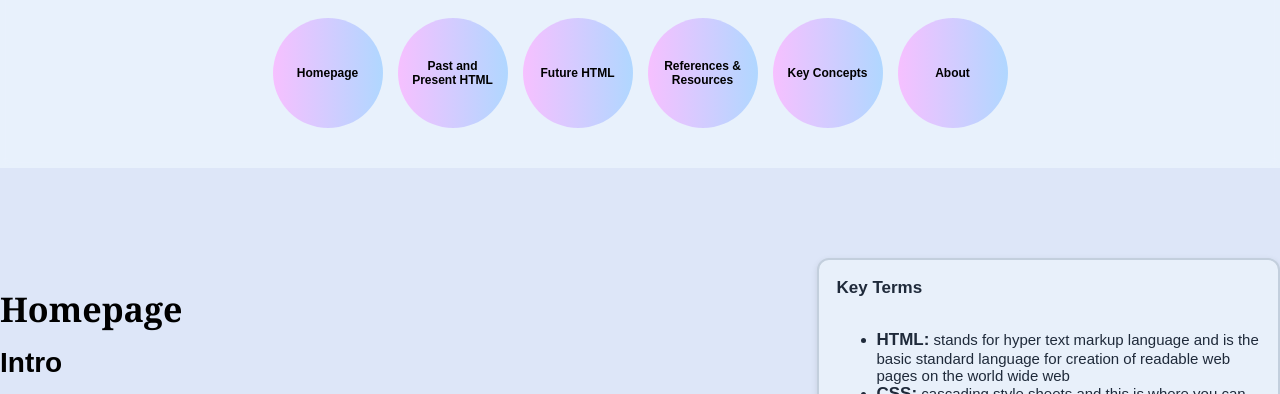
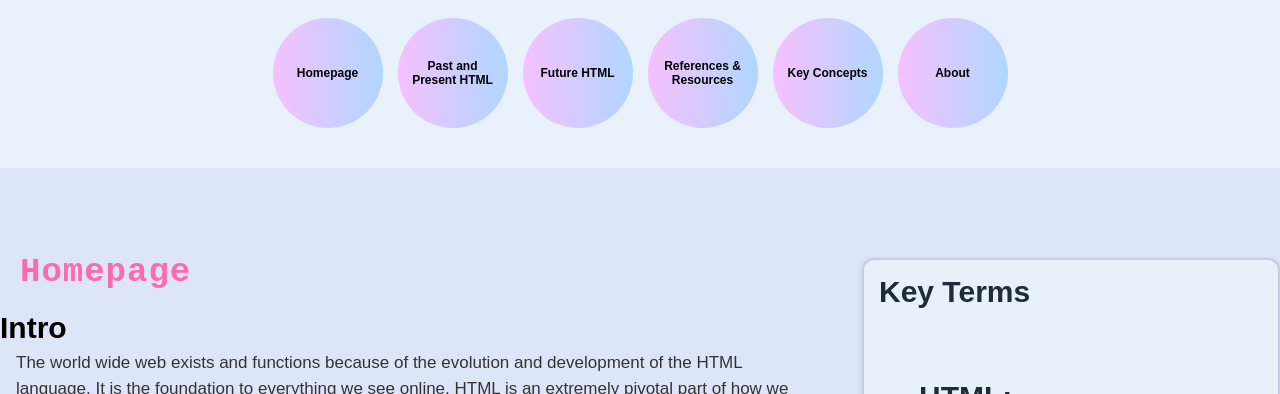
Before and after one commit to evalarin/evalarin.github.io, a plain HTML site: page index.html in a window 1280 px wide. Both pictures are taken after a click on the button "Homepage". Shown: the part 406-800 px from the top of the page. Drawn offline with Linux system fonts and the light colour scheme.

Commit message:
Update index.html

```diff
--- a/index.html
+++ b/index.html
@@ -118,37 +118,47 @@
 		font-size: 34px;
 		font-weight: bold;
 		margin-bottom: 5px;
-		font-family: "Georgia","Times New Roman", serif;
-		letter-spacing; 1px;
+		margin-left: 20px;
+		margin-top: -5px;
+		font-family: "Courier New", monospace;
+		color: hotpink;
+		letter-spacing: 1px;
 	}
 	#homepageleft h3{
-		font-size: 28px;
+		font-size: 30px;
 		font-weight: bold;
-		margin-top: 15px;
-		margin-bottom: 15px;
+		margin-top: 20px;
+		margin-bottom: 5px;
 	}
 	#homepageleft p{
 		font-size: 17px;
-		line-heigh: 1.55;
+		line-height: 1.55;
 		margin-bottom: 15px;
 		color: #333;
 		text-align: left;
 	}
 	#keyterms {
-		width: 35%;
+		width: 30%;
 		background: #e8f0fa;
 		border: 2px solid #c3cfdd;
-		padding: 18px;
+		padding: 15px;
 		border-radius: 12px;
-		font-size: 15px;
+		font-size: 17px;
 		text-align: left;
 		color: #1f2a3a;
 		box-shadow: 0 2px 6px rgba(0,0,0,0.1);
+		height: auto;
 	}
+	#keyterms ul li {
+	  margin-bottom: 10px;
+	  line-height: 1.4;
+	  }
 	#keyterms strong {
-	  font-size: 17px;
+	  font-size: 30px;
+	  display: block;
+	  margin-bottom: 10px;
 	  font-weight: bold;
-	  }
+	}
 	#homepagetableofcontents{
 		width: 100%;
 		background: #24334f;
@@ -162,6 +172,8 @@
 		font-size: 16px;
 		margin-bottom: 8px;
 		color: f4f7ff;
+		text-shadow: 0 0 6px rgba(0,0,0,0.5);
+		font-weight: bold;
 		text-transform: uppercase;
 		letter-spacing: 2px;
 	}
@@ -173,7 +185,7 @@
 		text-decoration: none;
 		font-weight: bold;
 	}
-	#homepagetableofcontents a;hover,
+	#homepagetableofcontents a:hover,
 	#homepagetableofcontents a:active {
 		color: #c2185b;
 		text-decoration: underline;
```
